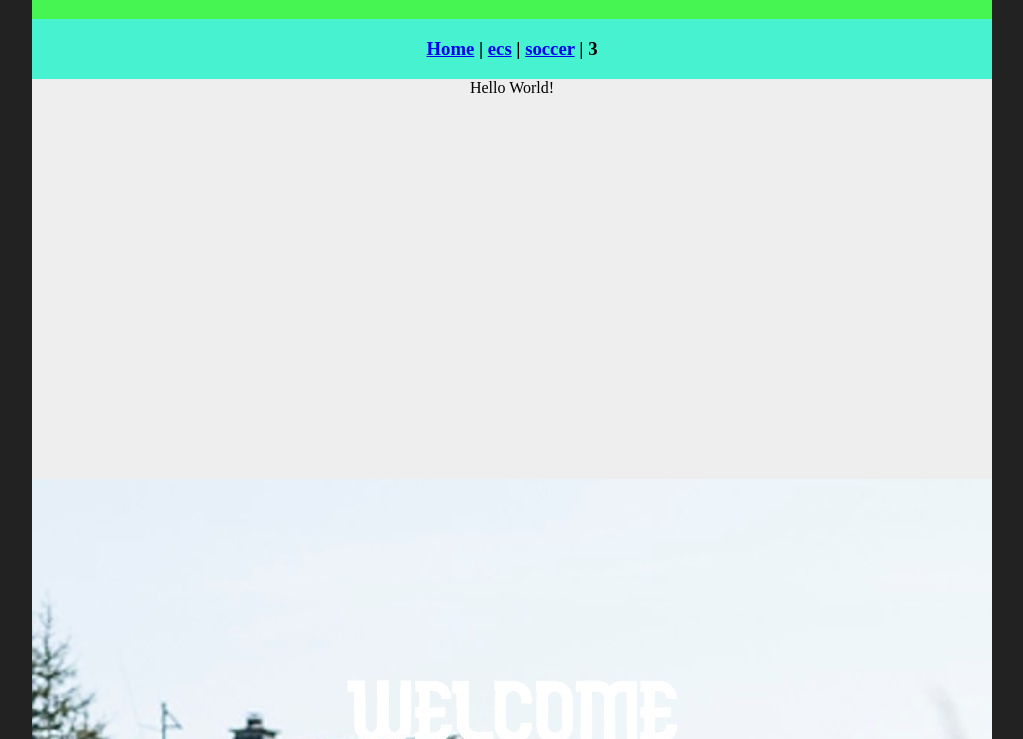
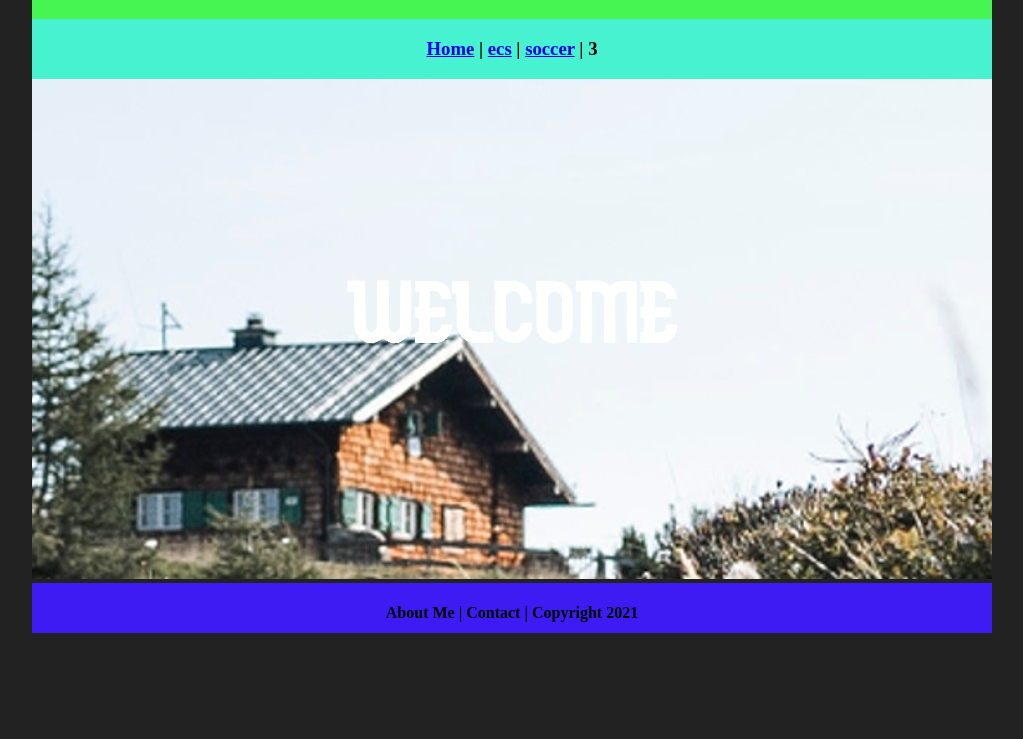
Before and after one commit to 9726459/9726459, a plain HTML site: page index.html in a window 1280 px wide. Shown: the part 61-800 px from the top of the page, without its empty margins (128-1151 px from the left). Drawn offline with Linux system fonts and the light colour scheme.

Commit message:
Update index.html

```diff
--- a/index.html
+++ b/index.html
@@ -14,7 +14,6 @@
   <div class="nav">
     <h3><a href="index.html">Home</a> | <a href="ecs/index.html">ecs</a> | <a href="interest/index.html">soccer</a> | 3</h3>
   </div>
-  <div class="content">Hello World!</div>
 	<div class="content"><img src="images/welcome.jpg" alt="Welcome" width="960" height="500">
   <div class="footer">
     <h4>About Me | Contact | Copyright 2021</h4>
```
